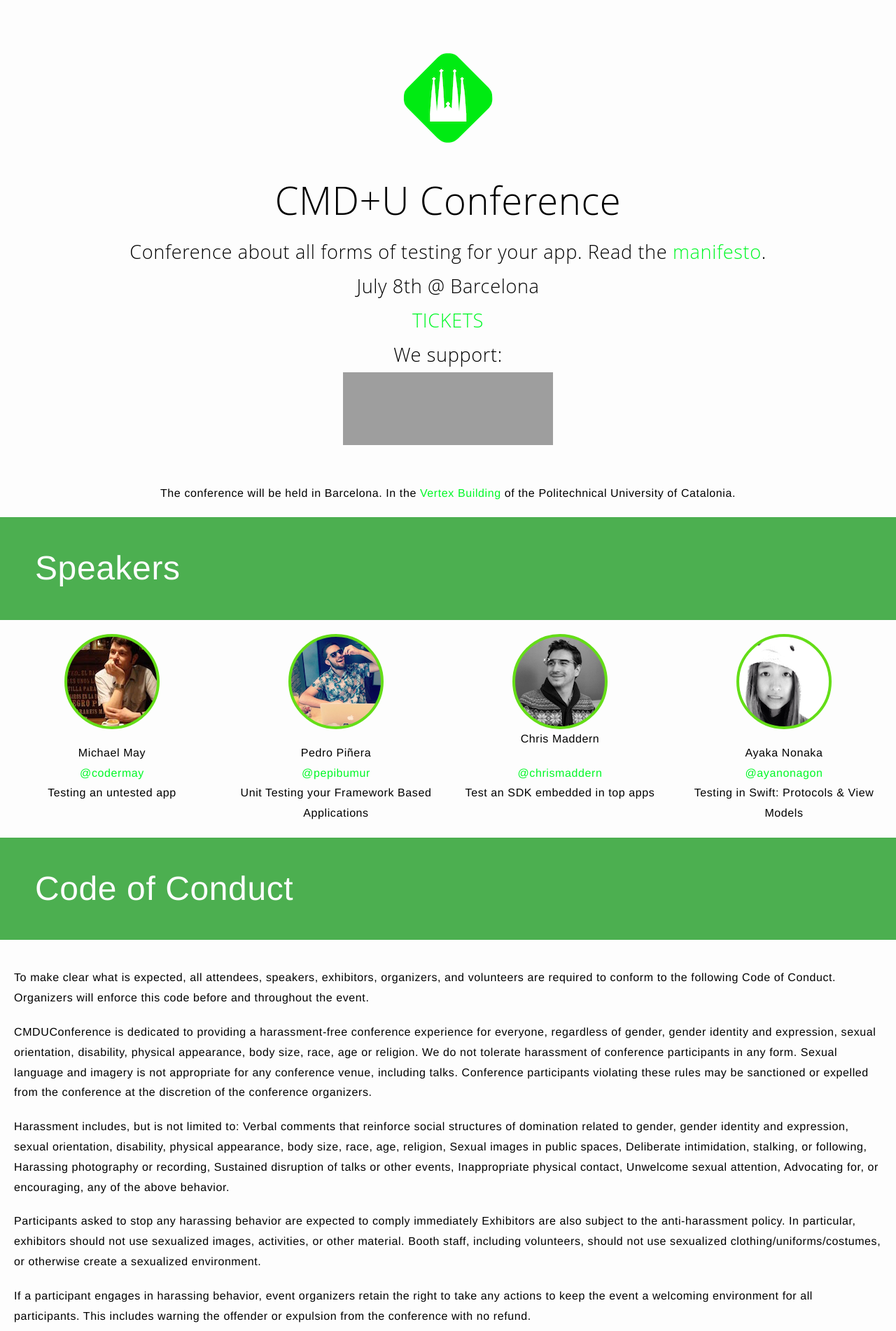
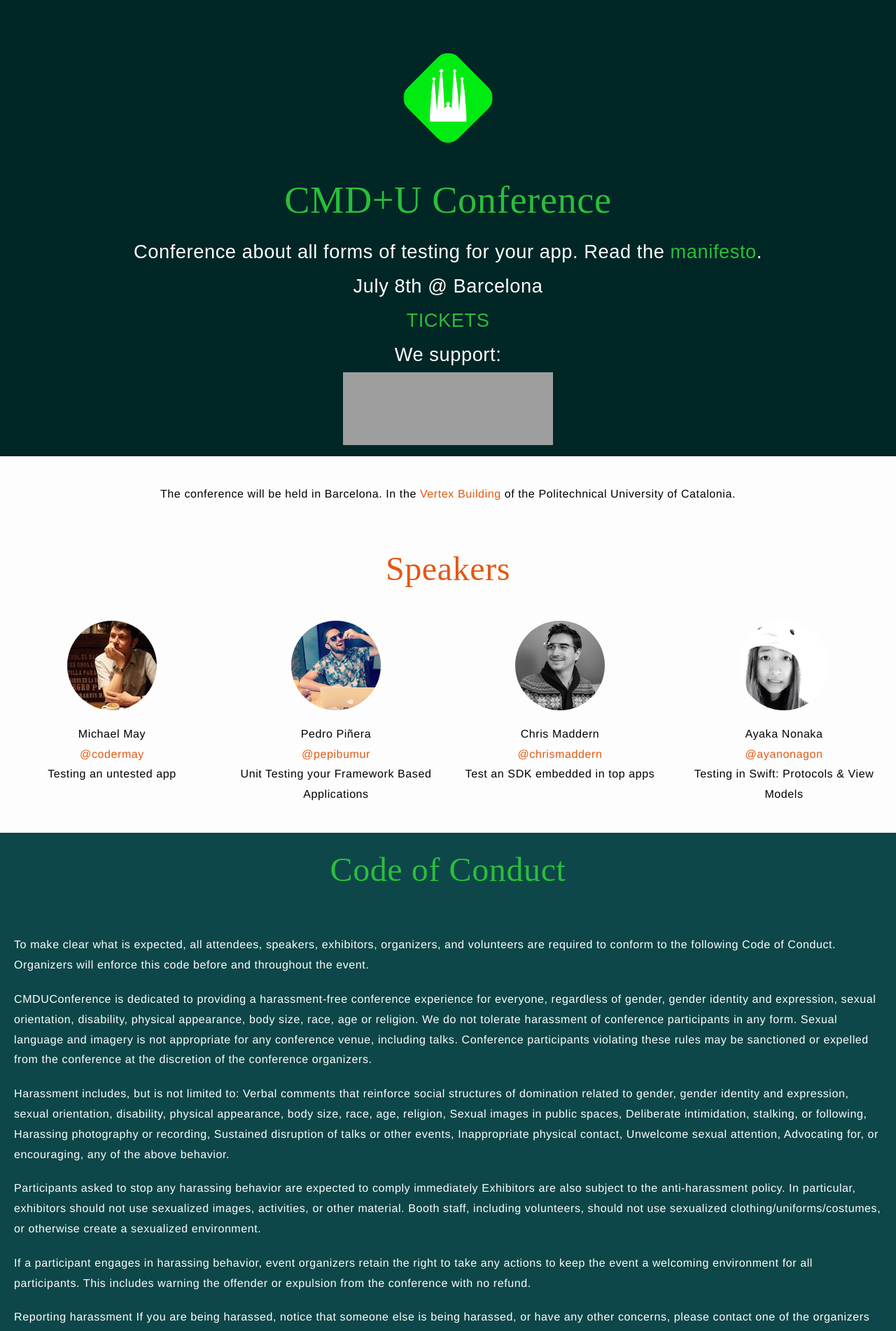
Before and after one commit to cmduconf/cmduconf.github.io, a Jekyll site: the page built from index.html, in a window 1280 px wide. Shown: the top 1902 px of the page at 70% size. Built offline with Jekyll 4.4.1, drawn with Linux system fonts in a browser that asks for light colours; nearby versions of some CDN libraries; some web fonts are replaced; grey boxes are pictures that could not be loaded.

Commit message:
Re-styles website

```diff
--- a/css/main.css
+++ b/css/main.css
@@ -1,5 +1,20 @@
 /* Base */
 /* ----------------------------------------------------------*/
+
+@font-face {
+    font-family: ansonFont;
+    src: url(../assets/anson-regular-webfont.woff);
+}
+
+@font-face {
+    font-family: vagFont;
+    src: url(../assets/VAG-Rounded-Std-Light_47298.ttf);
+}
+
+@font-face {
+    font-family: telegraficoFont;
+    src: url(../assets/telegrafico.ttf);
+}
 
 * {
   margin: 0;
@@ -13,41 +28,71 @@
   font-size: 16px;
   line-height: 1.5;
   font-weight: 300;
-  background-color: #fdfdfd;
+  /*background-color: #FDFDFD;*/
   letter-spacing: 0.6px;
 }
 
 h1, h2, h3, h4, h5, h6 { font-size: 100%; font-weight: 400; }
 
-a         { color: #00F826; text-decoration: none; }
-a:hover   { color: #64dd17; text-decoration: none; }
-p a:hover { color: #64dd17; text-decoration: none; }
-a:visited { color: #795548; }
+a         { color: #2ABE3C; text-decoration: none; }
+a:hover   { color: #E55812; text-decoration: none; }
+p a:hover { color: #E55812; text-decoration: none; }
+a:visited { color: #8FC0A9; }
 
 div.section {
   width:100%;
   margin-top: 20px;
   margin-bottom: 20px;
+  color: #FDFDFD;
+  background-color: #0E4749;
 }
+
+div.section-inv {
+  width:100%;
+  margin-top: 20px;
+  margin-bottom: 20px;
+  }
 
 .section p {
   padding: 20px 20px 0px 20px
 }
 
+.section-inv a, a:hover {
+  color: #E55812
+}
+
+.section-inv p {
+  padding: 20px;
+}
+
 h1.title {
-  background-color: #4CAF50;
-  padding: 30px 30px 30px 50px;
-  color: #fdfdfd;
+  padding: 10px 20px 10px 20px;
+  color: #2ABE3C;
+  font-family: telegraficoFont;
   font-size: 300%;
+  font-weight: 100;
+  text-align: center;
   margin-top: 20px;
   margin-bottom: 20px;
+}
+
+.section h1.title {
+  color: #2ABE3C;
+}
+
+.section-inv h1.title {
+  color: #E55812;
 }
 
 .speakers {
   display: flex;
 }
 
-.subtitle {font-size: 200%}
+.subtitle {
+  font-family: telegraficoFont;
+  font-size: 200%;
+  color: #2ABE3C;
+}
 
 .speaker {width: 25%}
 
@@ -106,6 +151,7 @@
 .site-footer {
   border-top: 1px solid #e8e8e8;
   padding: 30px 0;
+  background-color: #002626;
 }
 
 .footer-heading {
@@ -284,12 +330,14 @@
 /* Blog styles */
 /*________________________________________________*/
 .landing {
+  background-color: #002626;
   font-weight: 300;
   font-size: 170%;
-  font-family: "Open Sans",sans-serif;
+  font-family: vagFont, sans-serif;
   padding-top: 60px;
   zoom: 1;
   line-height: 1.8;
+  color: #fff;
 }
 
 .highlight {
@@ -322,7 +370,7 @@
   display: block;
   height: 128px;
   width: 128px;
-  border: 4px solid #64dd17;
+  /*border: 4px solid #E55812;*/
   background: no-repeat scroll 25% 32%;
   margin: 0 auto;
 }
--- a/index.html
+++ b/index.html
@@ -17,13 +17,13 @@
   </a></p>
 </h2>
 
-<div class="section">
+<div class="section-inv">
 
   <p class="center">The conference will be held in Barcelona. In the <a href="https://www.google.es/maps/place/UPCnet,+Universitat+Polit%C3%A8cnica+de+Catalunya/@41.3904768,2.1134409,19z/data=!4m12!1m6!3m5!1s0x12a498506e013bdb:0xe27e5c874c9078b3!2sUPC:+Edifici+Vertex!8m2!3d41.3907154!4d2.1139327!3m4!1s0x0000000000000000:0x4af8f2280fadd918!8m2!3d41.3904621!4d2.1143197?hl=en">Vertex Building</a> of the Politechnical University of Catalonia.</p>
 
 </div>
 
-<div class="section">
+<div class="section-inv">
   <h1 class="title">Speakers</h1>
   <div class="speakers">
     <div class="center speaker">
@@ -42,8 +42,8 @@
 
     <div class="center speaker">
     <a class="speaker-image" style='background-image: url("{{ SITEURL }}/assets/chrismaddern.png");' href="https://twitter.com/chrismaddern" target="new"></a>
-    Chris Maddern<br>
-    <p class="center"><a href="https://twitter.com/chrismaddern" target="new">@chrismaddern</a><br>
+    <p class="center">Chris Maddern<br>
+    <a href="https://twitter.com/chrismaddern" target="new">@chrismaddern</a><br>
     Test an SDK embedded in top apps</p>
     </div>
 
@@ -75,7 +75,7 @@
   <p>Staff will be there to help anyone in case of harassment.</p>
 </div>
 
-<div class="section">
+<div class="section-inv">
   <h1 class="title" id="call_for_papers">Call for papers</h1>
 
   <p>It was a blast to receive so many emails already before opening CFP!</p>
@@ -89,7 +89,7 @@
   <div style="width:90%; text-align:center; padding: 30px" ><iframe  src="//eventbrite.com/tickets-external?eid=25084436224&ref=etckt" frameborder="0" height="339" width="100%" vspace="0" hspace="0" marginheight="5" marginwidth="5" scrolling="auto" allowtransparency="true"></iframe><div style="font-family:Helvetica, Arial; font-size:10px; padding:5px 0 5px; margin:2px; width:100%; text-align:left;" ><a class="powered-by-eb" style="color: #dddddd; text-decoration: none;" target="_blank" href="http://www.eventbrite.com/r/etckt">Powered by Eventbrite</a></div></div>
 </div>
 
-<div class="section">
+<div class="section-inv">
   <h1 class="title" id="conference_manifesto">Conference Manifesto</h1>
 
   <p>This conference will focus on iOS mobile applications. The aim is to provide hands on, end to end testing. This means the talks will be selected in order to cover as much parts of any app as possible, from the initial AppDelegate start, to Networking, Database, Controllers, UI. The objective is provide a good start for a non-seasoned engineer as well as deeper insight on a specific topic for more expert engineers. The format will be a conference, but we'll ask the speakers to provide all code related and step by step example on a github repo that you will be able to follow and get deep in. The objective is to get a mix between a workshop and a conference, and be highly technical. Also we'll have a couple of "less technical" conferences to balance the full day.</p>
@@ -107,7 +107,7 @@
 
 </div>
 
-<div class="section">
+<div class="section-inv">
   <h1 class="title">Advisors</h1>
 
   <p>A group of experienced conference organisers and people I trust that had helped with the inception of the conference.</p>
@@ -116,14 +116,14 @@
     <div class="center speaker">
     <a class="speaker-image" style='background-image: url("{{ SITEURL }}/assets/luis.png");' href="https://twitter.com/lascorbe" target="new"></a>
     <p class="center">Luis Ascorbe<br>
-    <p class="center"><a href="https://twitter.com/lascorbe" target="new">@lascorbe</a><br>
+    <a href="https://twitter.com/lascorbe" target="new">@lascorbe</a><br>
     NSSpain organiser</p>
     </div>
 
     <div class="center speaker">
     <a class="speaker-image" style='background-image: url("{{ SITEURL }}/assets/daniel.png");' href="https://twitter.com/Daniel1of1" target="new"></a>
     <p class="center">Daniel Haight<br>
-    <p class="center"><a href="https://twitter.com/Daniel1of1" target="new">@Daniel1of1</a><br>
+    <a href="https://twitter.com/Daniel1of1" target="new">@Daniel1of1</a><br>
     CMDR Conference organiser</p>
     </div>
   </div>
```
Also changed, not shown: 2 other files.
